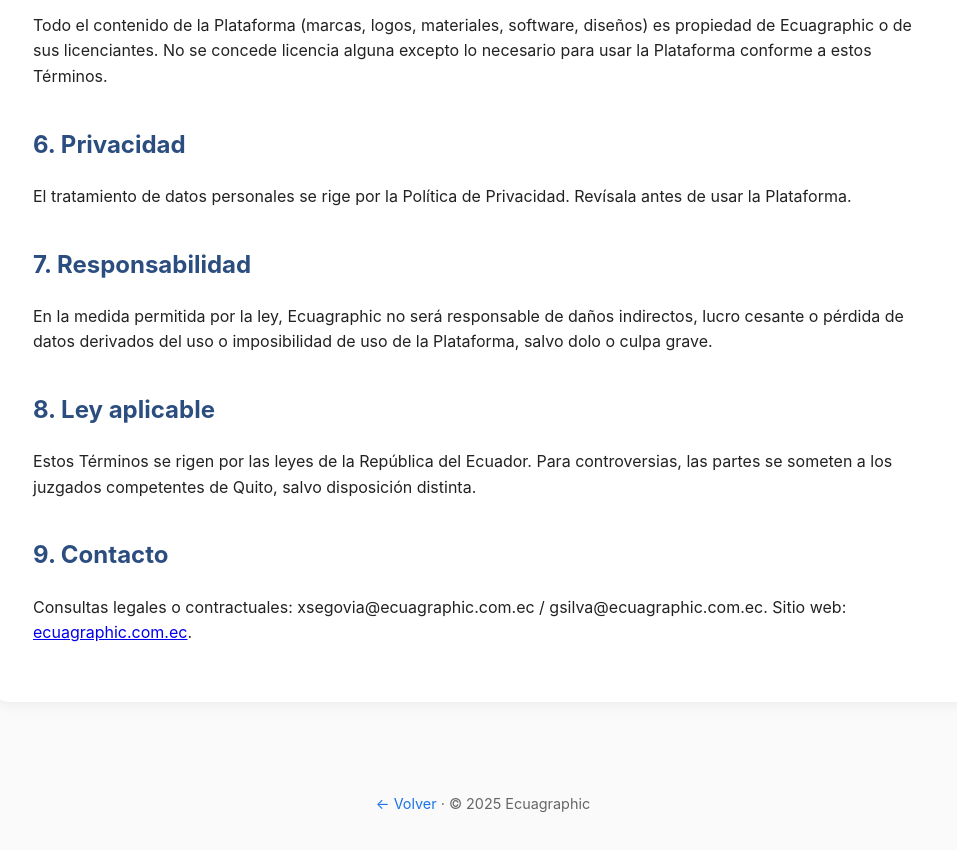
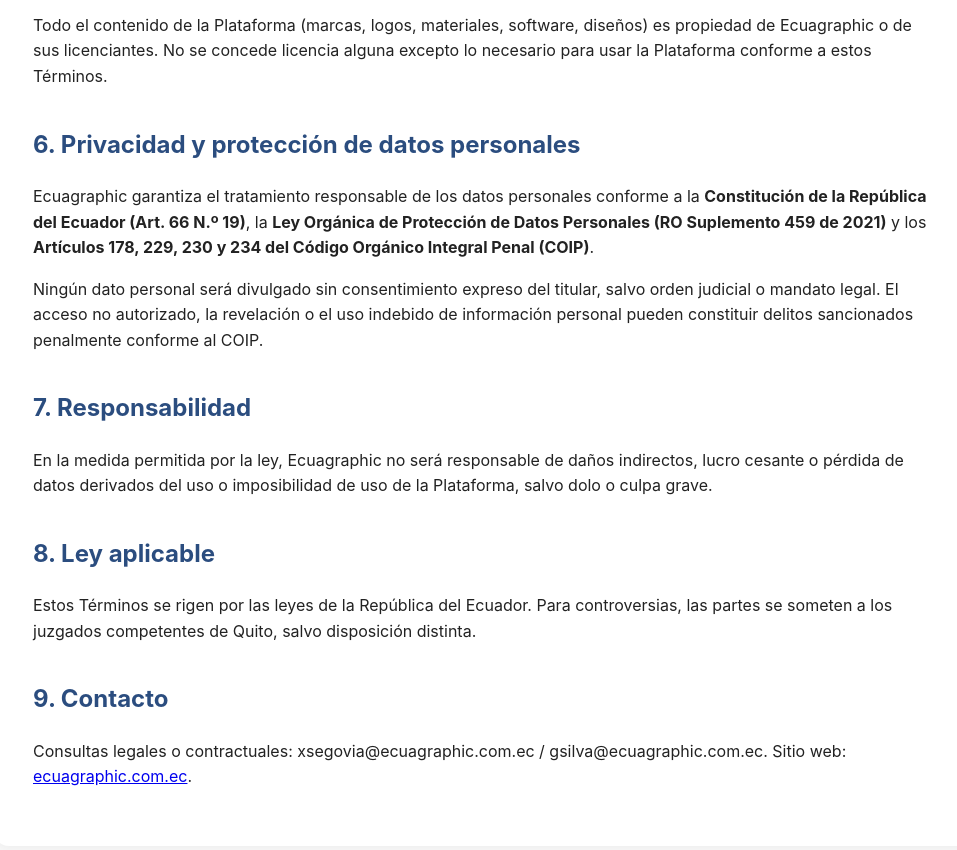
Before and after one commit to mt-arl/terminos_ecuag, a plain HTML site: page terms.html in a window 1280 px wide. Shown: the part 980-1830 px from the top of the page, without its empty margins (157-1114 px from the left). Drawn offline with Linux system fonts and the light colour scheme.

Commit message:
Update terms.html

```diff
--- a/terms.html
+++ b/terms.html
@@ -43,10 +43,19 @@
       Todo el contenido de la Plataforma (marcas, logos, materiales, software, diseños) es propiedad de Ecuagraphic o de sus licenciantes. No se concede licencia alguna excepto lo necesario para usar la Plataforma conforme a estos Términos.
     </p>
 
-    <h2>6. Privacidad</h2>
+    <h2>6. Privacidad y protección de datos personales</h2>
     <p>
-      El tratamiento de datos personales se rige por la Política de Privacidad. Revísala antes de usar la Plataforma.
+    Ecuagraphic garantiza el tratamiento responsable de los datos personales conforme a la
+    <strong>Constitución de la República del Ecuador (Art. 66 N.º 19)</strong>, la
+    <strong>Ley Orgánica de Protección de Datos Personales (RO Suplemento 459 de 2021)</strong> y
+    los <strong>Artículos 178, 229, 230 y 234 del Código Orgánico Integral Penal (COIP)</strong>.
     </p>
+    <p>
+    Ningún dato personal será divulgado sin consentimiento expreso del titular, salvo orden judicial o mandato legal.
+    El acceso no autorizado, la revelación o el uso indebido de información personal pueden constituir delitos
+    sancionados penalmente conforme al COIP.
+    </p>
+    <p>
 
     <h2>7. Responsabilidad</h2>
     <p>
```
